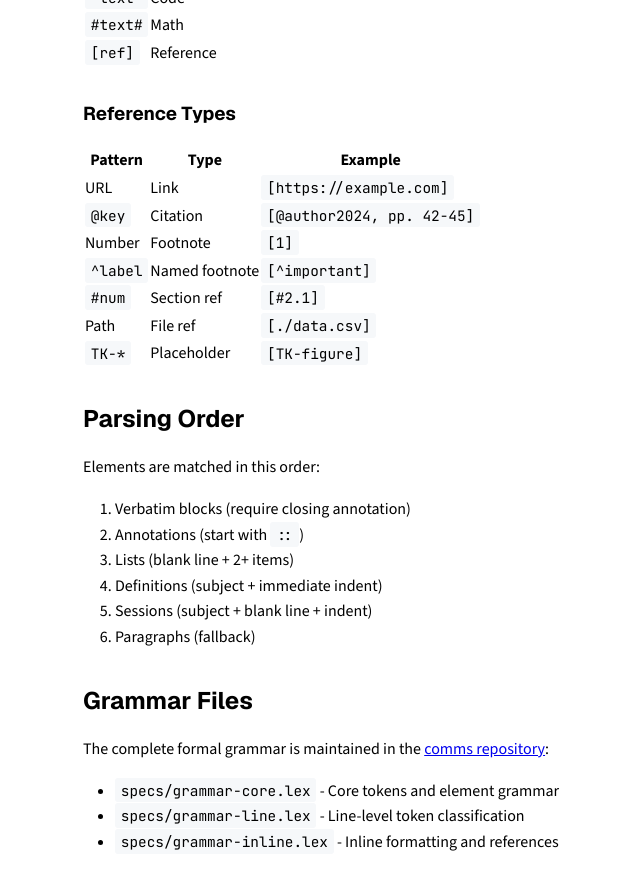
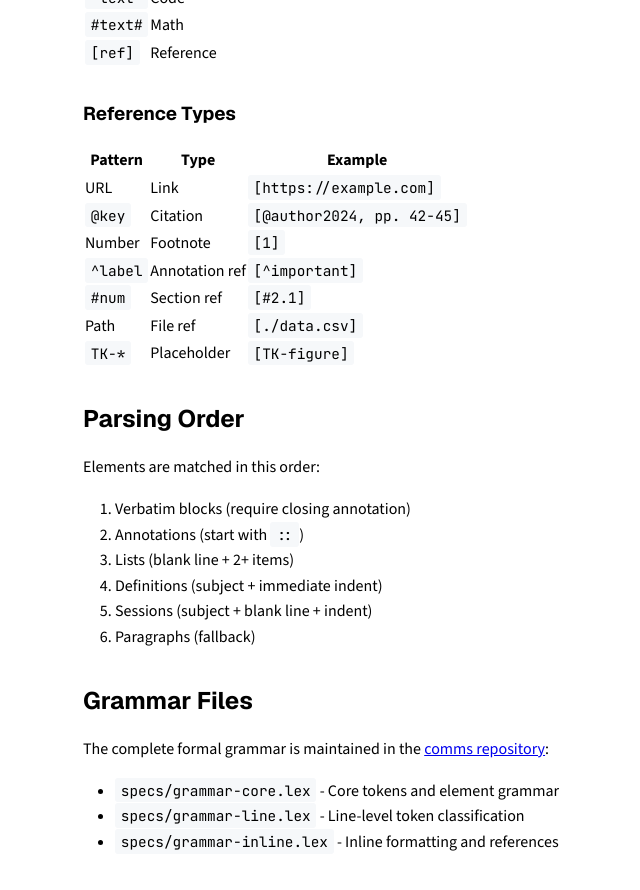
Before and after one commit to lex-fmt/comms, a Jekyll site: the page built from docs/specs/index.md, in a window 1280 px wide and 900 px high, scrolled down 4365 px. Shown: the top 890 px of the window, without its empty margins (123-763 px from the left). Built offline with Jekyll 4.4.1, drawn with Linux system fonts in a browser that asks for light colours.

Commit message:
Split annotation reference from footnotes, add :: notes :: spec
Annotation references ([^label]) are now a distinct reference type that
points to individual annotations by label. They are no longer classified
as footnotes. Footnotes use only numbered references ([1]) with
definitions in :: notes ::-annotated lists, replacing the fragile
Notes-session heuristics.

New: specs/elements/annotation-reference.lex
Updated: grammar-inline, references-general, inlines-general,
gentle-introduction, semantic-tokens, about, index

Co-Authored-By: Claude Opus 4.6 (1M context) <noreply@anthropic.com>

```diff
--- a/docs/specs/index.md
+++ b/docs/specs/index.md
@@ -185,7 +185,7 @@ Forms:
 | URL | Link | `[https://example.com]` |
 | `@key` | Citation | `[@author2024, pp. 42-45]` |
 | Number | Footnote | `[1]` |
-| `^label` | Named footnote | `[^important]` |
+| `^label` | Annotation ref | `[^important]` |
 | `#num` | Section ref | `[#2.1]` |
 | Path | File ref | `[./data.csv]` |
 | `TK-*` | Placeholder | `[TK-figure]` |
```
Also changed, not shown: 8 other files.
